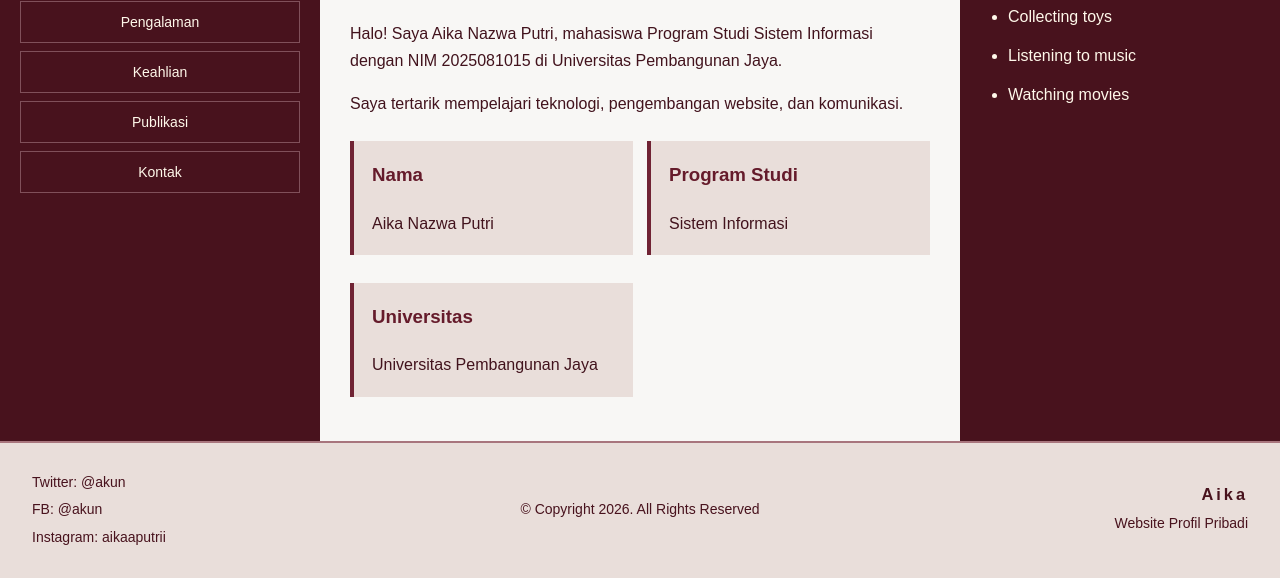
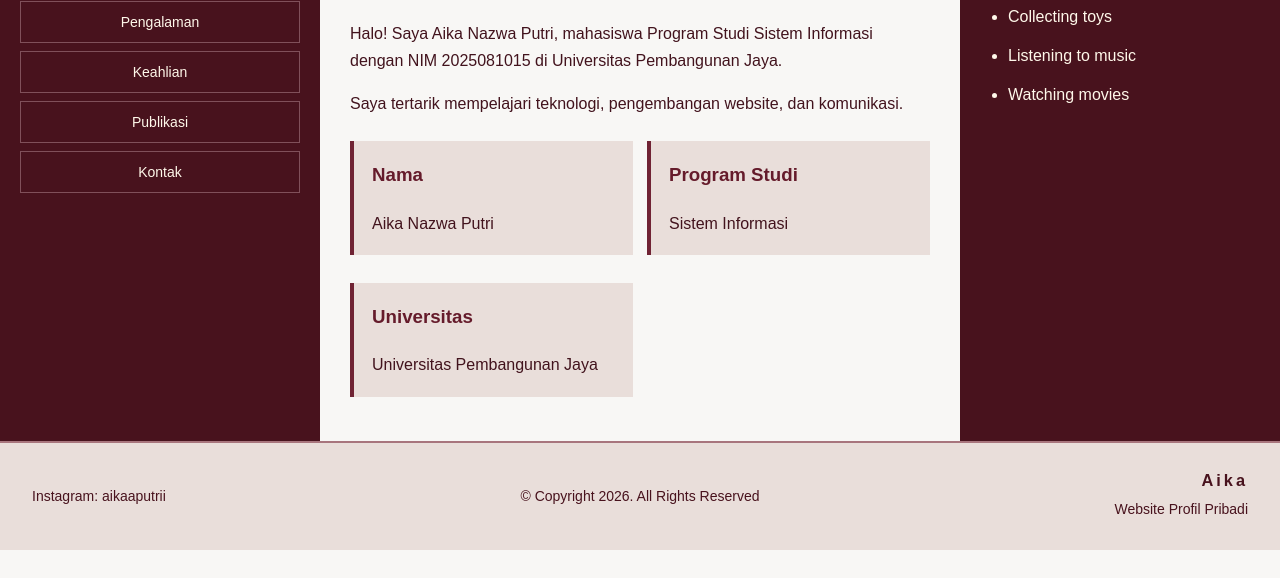
Before and after one commit to aikanazwaputri-cpu/UTS-PIBS-aika, a plain HTML site: page index.html in a window 1280 px wide. Shown: the part 341-919 px from the top of the page. After the commit the page ends 891 px from the top, so only its background shows below. Drawn offline with Linux system fonts and the light colour scheme.

Commit message:
Update index.html

```diff
--- a/index.html
+++ b/index.html
@@ -66,8 +66,6 @@
 
 <footer class="footer">
     <div class="footer-social">
-        <p>Twitter: @akun</p>
-        <p>FB: @akun</p>
         <p>Instagram: aikaaputrii</p>
     </div>
 
```
